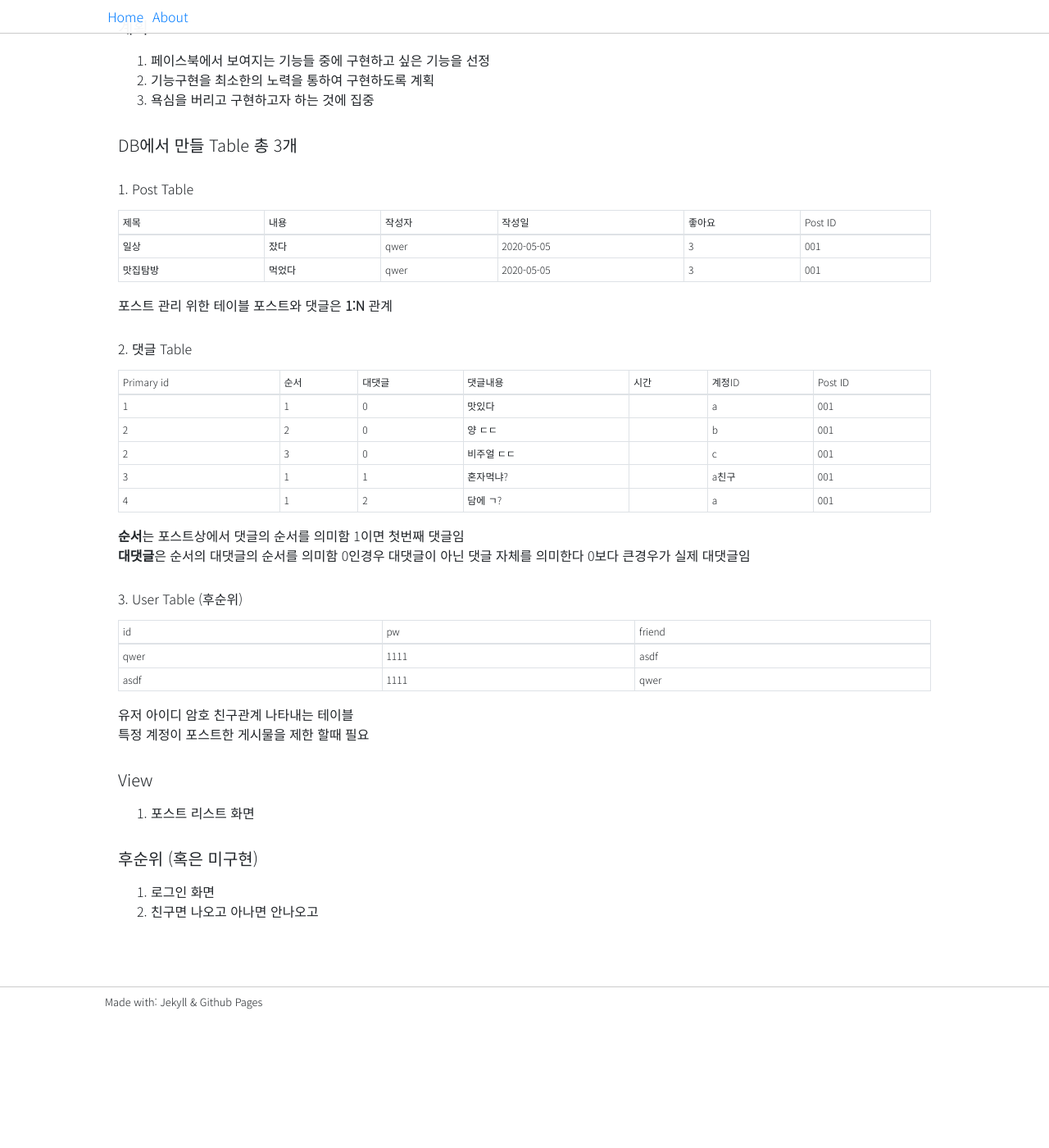
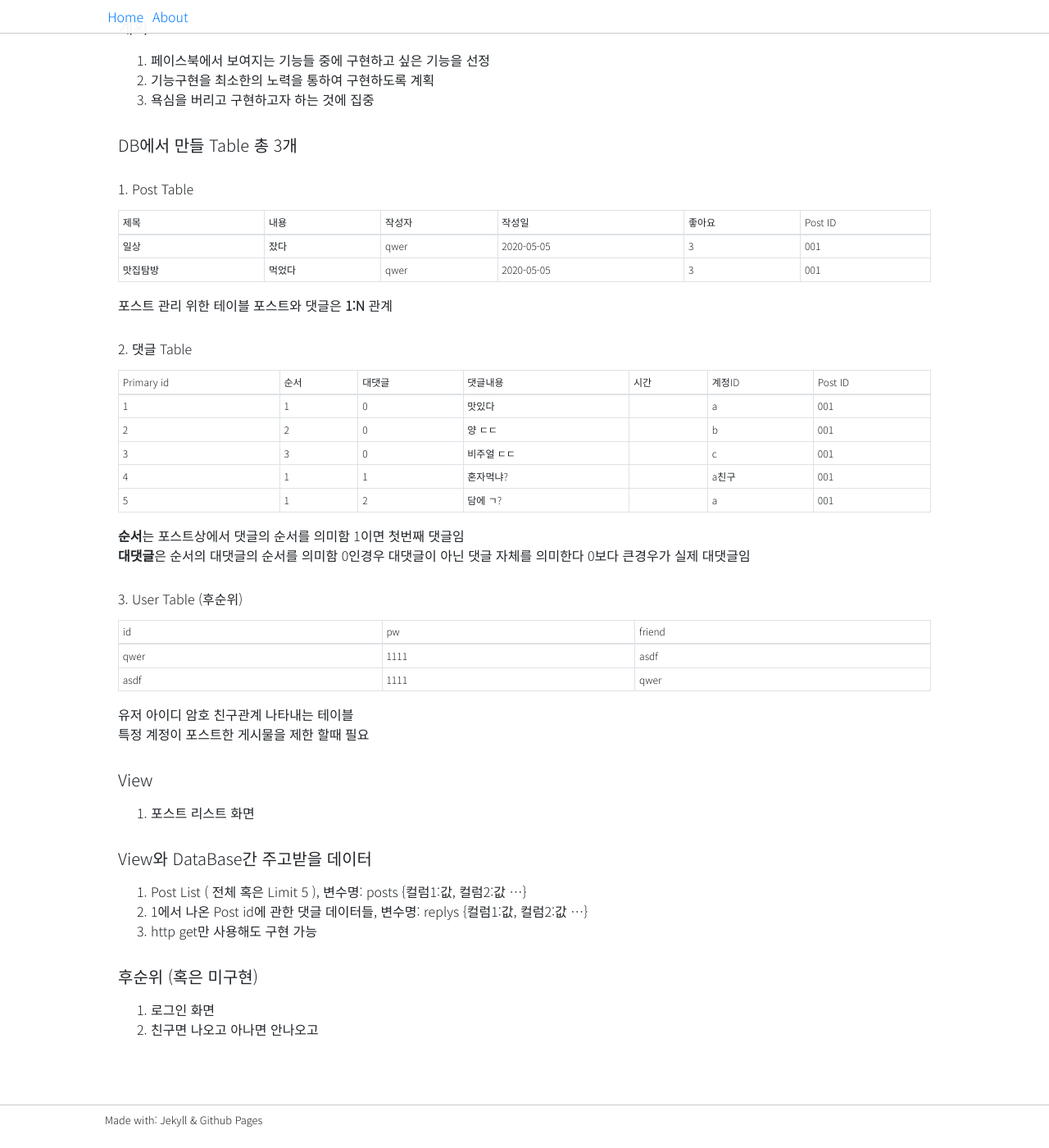
Before and after one commit to waonta/wati2.github.io, a Jekyll site: the page built from _posts/2020-05-05-Unlucky Facebook.md, in a window 1280 px wide and 1400 px high, scrolled down 291 px. Shown: the whole window at 82% size. Built offline with Jekyll 4.4.1, drawn with Linux system fonts in a browser that asks for light colours; before the commit the page ends 1547 px from its top, so only the background shows below that.

Commit message:
edit post

```diff
--- a/_posts/2020-05-05-Unlucky Facebook.md
+++ b/_posts/2020-05-05-Unlucky Facebook.md
@@ -34,9 +34,9 @@ date: 2020-05-05
 |---        |---    |---        |---        |---    |---        |---        |
 |1          |1      |0          |맛있다     |       |    a      |     001   |
 |2          |2      |0          |양 ㄷㄷ    |       |    b      |     001   |
-|2          |3      |0          |비주얼 ㄷㄷ|       |    c      |     001   |
-|3          |1      |1          |혼자먹냐?  |       |    a친구  |     001   |
-|4          |1      |2          |담에 ㄱ?   |       |    a      |     001   |
+|3          |3      |0          |비주얼 ㄷㄷ|       |    c      |     001   |
+|4          |1      |1          |혼자먹냐?  |       |    a친구  |     001   |
+|5          |1      |2          |담에 ㄱ?   |       |    a      |     001   |
 
 **순서**는 포스트상에서 댓글의 순서를 의미함 1이면 첫번째 댓글임
 **대댓글**은 순서의 대댓글의 순서를 의미함 0인경우 대댓글이 아닌 댓글 자체를 의미한다 0보다 큰경우가 실제 대댓글임
@@ -57,6 +57,11 @@ date: 2020-05-05
 ##### View
 1. 포스트 리스트 화면
 
+##### View와 DataBase간 주고받을 데이터
+1. Post List ( 전체 혹은 Limit 5 ), 변수명: posts {컬럼1:값, 컬럼2:값 ...}
+2. 1에서 나온 Post id에 관한 댓글 데이터들, 변수명: replys {컬럼1:값, 컬럼2:값 ...}
+3. http get만 사용해도 구현 가능
+
 ##### 후순위 (혹은 미구현)
 1. 로그인 화면
 2. 친구면 나오고 아나면 안나오고
```
Also changed, not shown: other parts of _posts/2020-05-05-Unlucky Facebook.md (+1 -1 lines).
